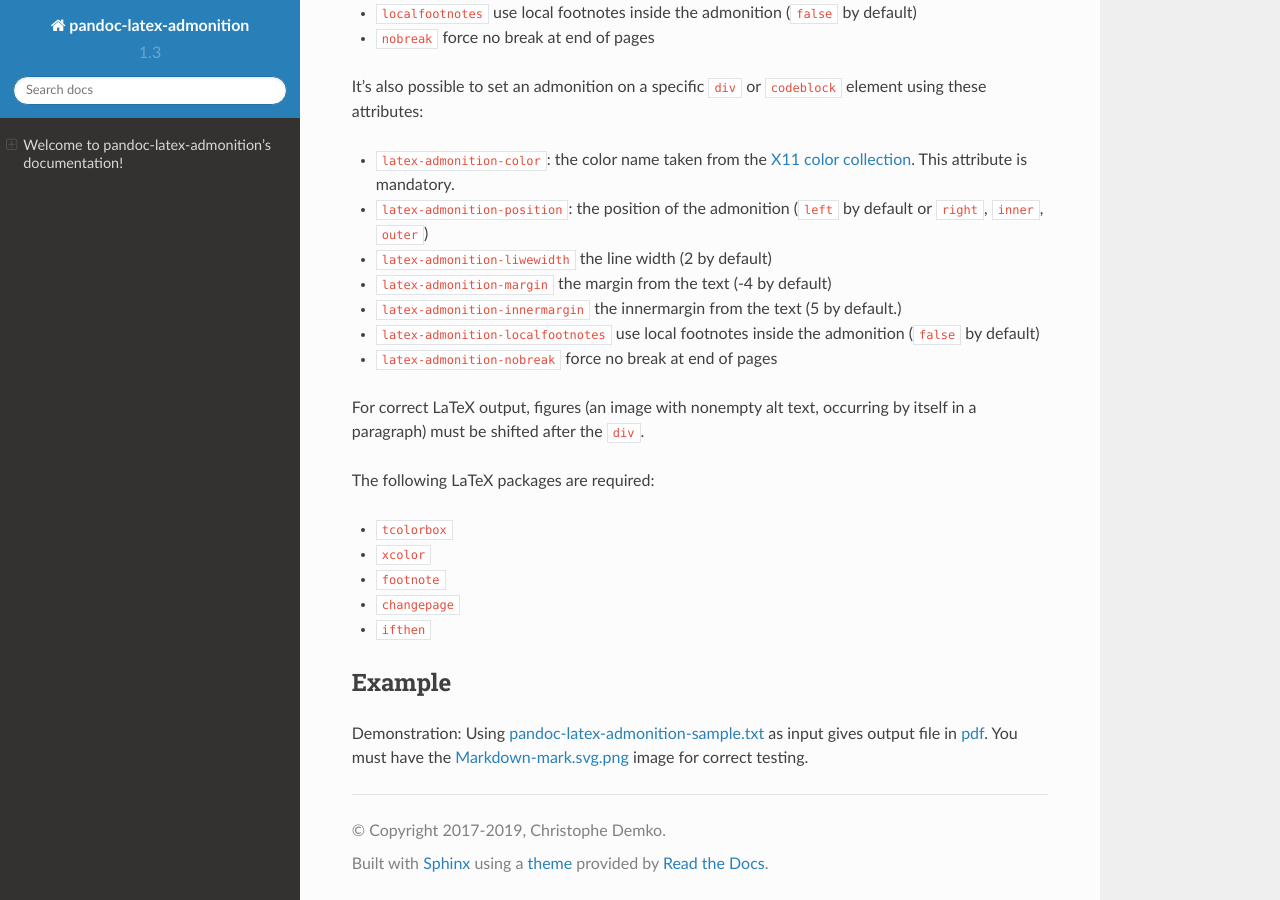
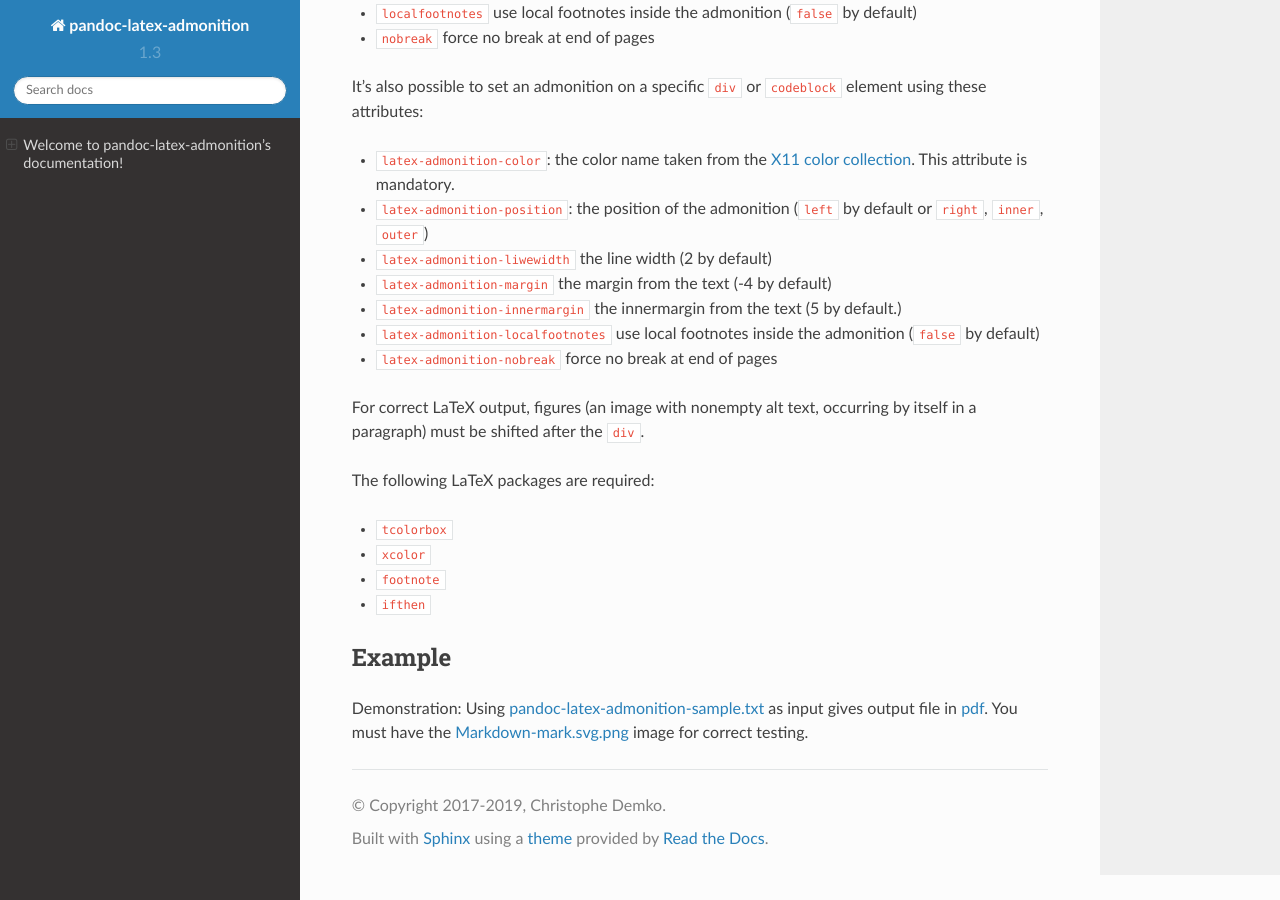
Before and after one commit to chdemko/pandoc-latex-admonition, a Sphinx documentation site: the page built from docs/index.rst, in a window 1280 px wide and 900 px high, scrolled down 872 px. Built offline with Sphinx 7.4.7 and the Read the Docs theme 2.0.0, drawn with Linux system fonts in a browser that asks for light colours.

Commit message:
Change doc

```diff
--- a/docs/index.rst
+++ b/docs/index.rst
@@ -70,7 +70,6 @@ The following LaTeX packages are required:
 -  ``tcolorbox``
 -  ``xcolor``
 -  ``footnote``
--  ``changepage``
 -  ``ifthen``
 
 Example
```
